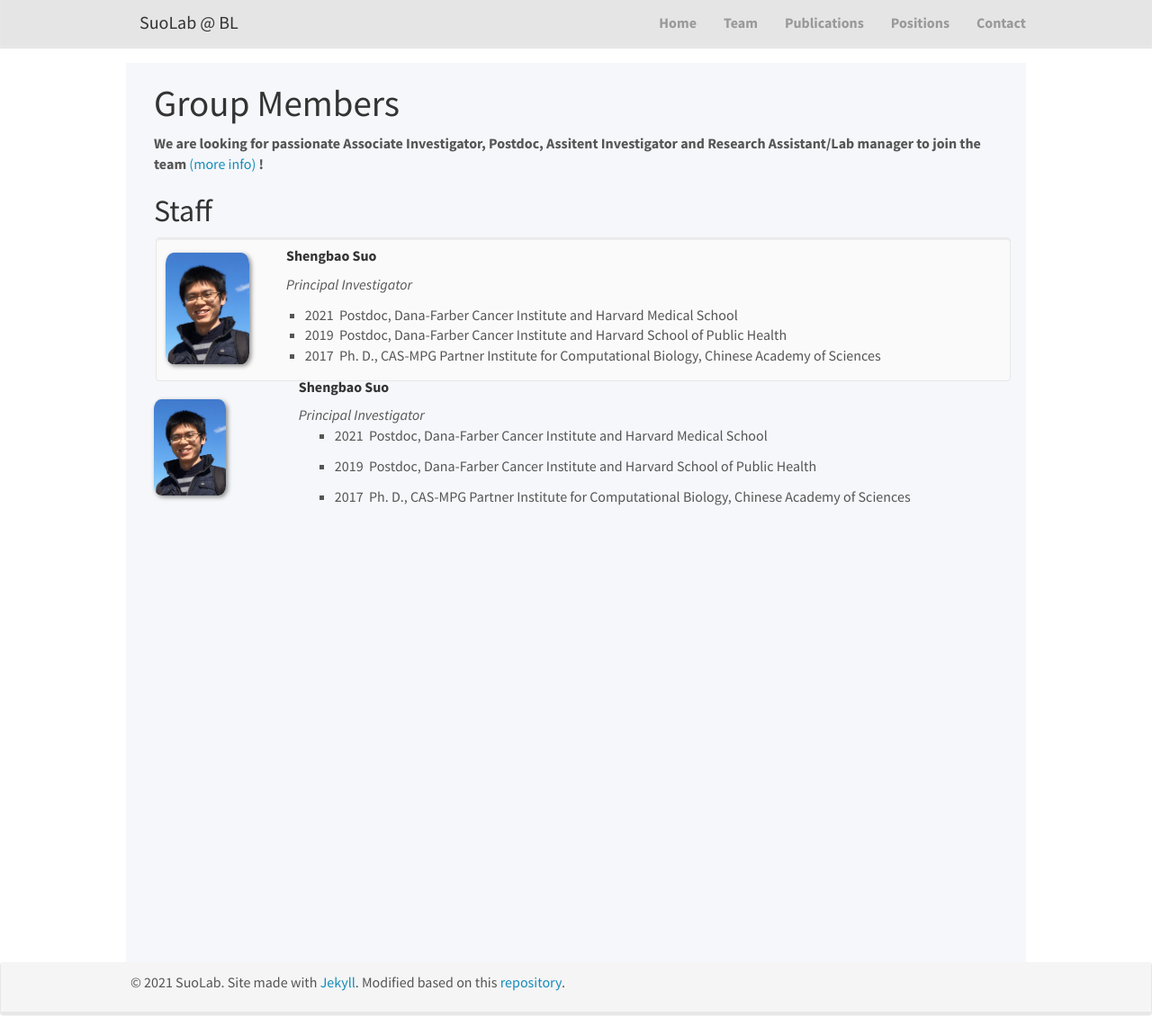
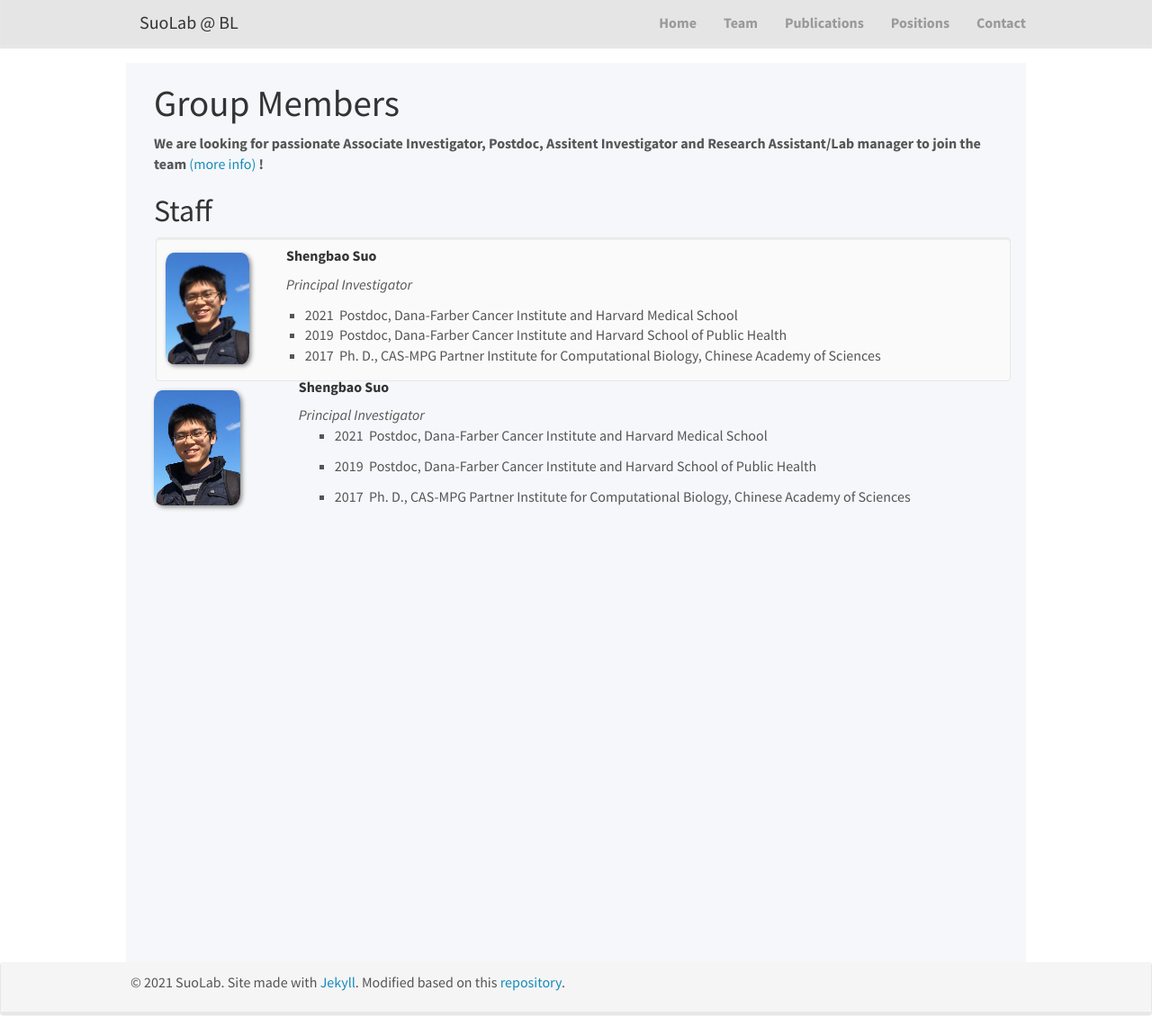
Before and after one commit to suoshengbao/suoshengbao.github.io, a Jekyll site: the page built from _pages/team.md, in a window 1280 px wide and 1151 px high. Shown: the whole window at 90% size. Built offline with Jekyll 4.4.1, drawn with Linux system fonts in a browser that asks for light colours; nearby versions of some CDN libraries.

Commit message:
Update team.md

```diff
--- a/_pages/team.md
+++ b/_pages/team.md
@@ -29,7 +29,7 @@ permalink: /team/
 <table width="950px" border="0" bgcolor="#FFFFFF">
   <tbody>
     <tr>
-      <td width="54" rowspan="5"><img src="/images/teampic/ShengbaoSuo.jpg" width="50%"/></td>
+      <td width="54" rowspan="5"><img src="/images/teampic/ShengbaoSuo.jpg" width="60%"/></td>
       <td width="265"><h5><strong>Shengbao Suo</strong></h5></td>
     </tr>
     <tr>
```
